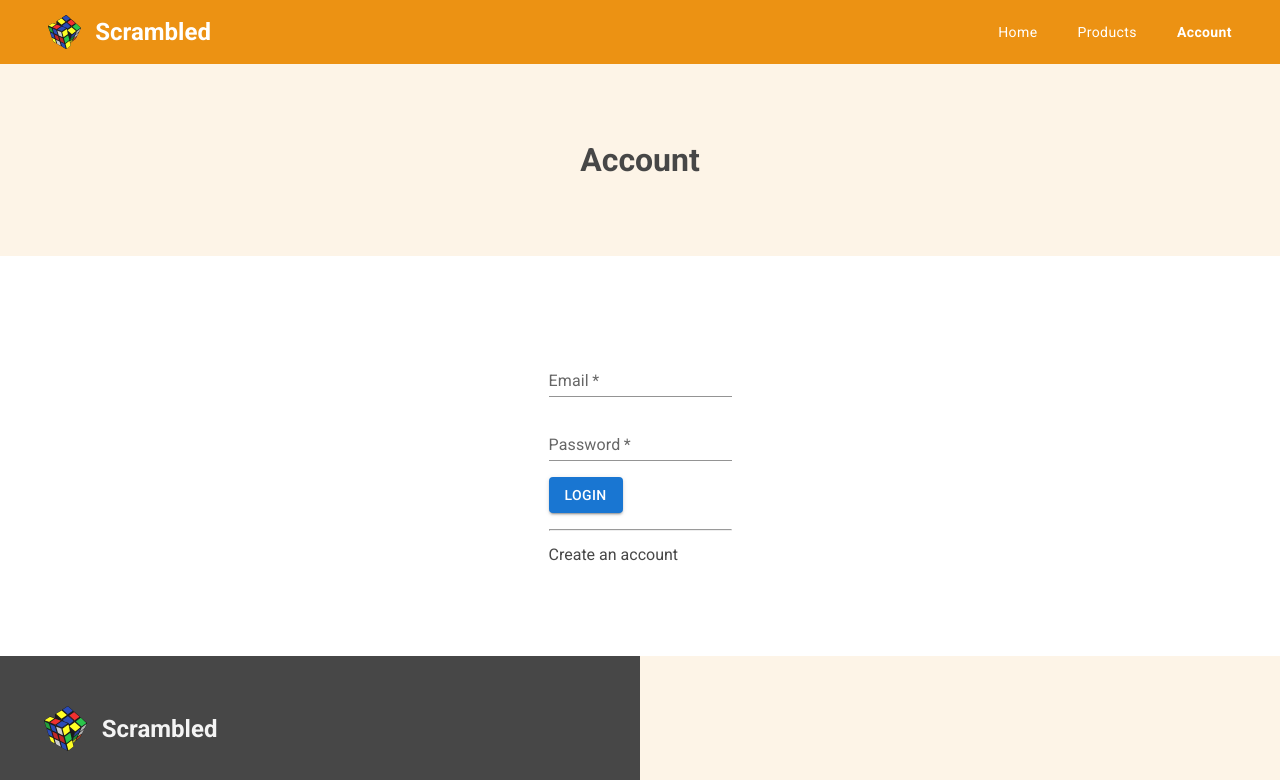
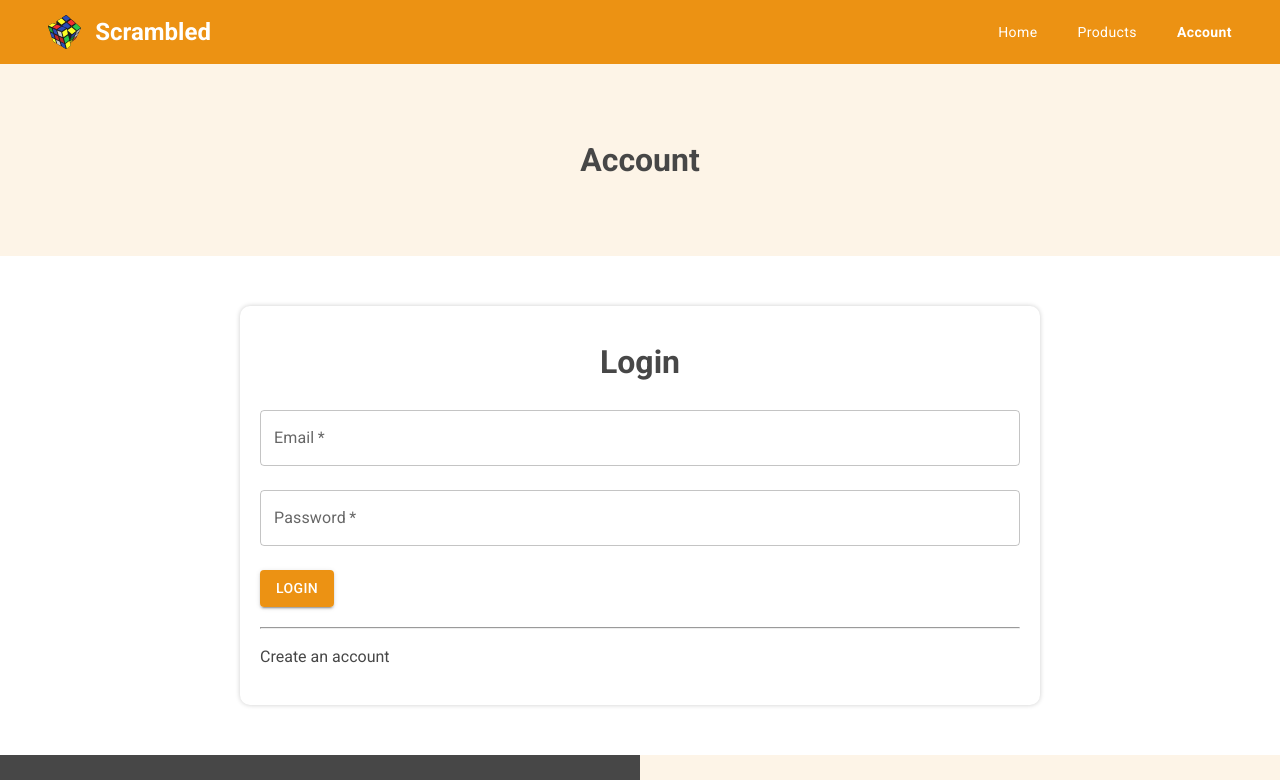
Before and after one commit to TasnimulHasan007/scrambled-cube-shop-client, a React (Create React App) app: page /account in a window 1280 px wide. Shown: the top 780 px of the page. Built offline with nearby package versions, Linux system fonts and the light colour scheme; no server answers; what material-ui-confirm would draw is missing.

Commit message:
styles added

```diff
--- a/src/Pages/Purchase/Purchase.jsx
+++ b/src/Pages/Purchase/Purchase.jsx
@@ -36,7 +36,10 @@ const Purchase = () => {
         quantity={quantity}
       />
       <Header />
-      <Container maxWidth="xl" sx={{ py: 6 }}>
+      <Container
+        maxWidth="xl"
+        sx={{ py: 6, position: 'relative', minHeight: '400px' }}
+      >
         <Grid container spacing={4} sx={{ alignItems: 'center' }}>
           {product.name ? (
             <>
--- a/src/components/AddReview/AddReview.jsx
+++ b/src/components/AddReview/AddReview.jsx
@@ -33,7 +33,7 @@ const AddReview = () => {
       ...data,
       rating,
       userName: user?.displayName,
-      photoURL: user?.photoURL,
+      photoURL: user?.photoURL || '',
     }
     console.log(review)
 
@@ -64,8 +64,8 @@ const AddReview = () => {
   }
   return (
     <div>
-      <Typography variant="h5">Add a review</Typography>
       <form onSubmit={handleSubmit(addReview)} className="form">
+        <h2 className="form__title">Add a review</h2>
         <Typography variant="h6" sx={{ fontWeight: '500', fontSize: '14px' }}>
           Rating
         </Typography>
--- a/src/components/Login/Login.jsx
+++ b/src/components/Login/Login.jsx
@@ -1,11 +1,26 @@
 import { useState } from 'react'
 import { useForm } from 'react-hook-form'
-import { Button, TextField, CircularProgress, Alert } from '@mui/material'
+import { Button, TextField, Alert } from '@mui/material'
+import { makeStyles } from '@mui/styles'
 import { Link } from 'react-router-dom'
 import useAuth from '../../hooks/useAuth'
 import Snack from '../Snack/Snack'
+import Loader from '../../Shared/Loader/Loader'
+
+const useStyles = makeStyles({
+  root: {
+    '& .MuiOutlinedInput-root.Mui-focused .MuiOutlinedInput-notchedOutline': {
+      borderColor: 'var(--clr-primary)',
+    },
+    '& .MuiInputLabel-outlined.Mui-focused': {
+      color: 'var(--clr-primary)',
+    },
+  },
+})
 
 const Login = ({ url, destination, history }) => {
+  // styled
+  const classes = useStyles()
   // states
   const [openLoginSnackbar, setOpenLoginSnackbar] = useState(false)
   // authentication stuff
@@ -24,39 +39,45 @@ const Login = ({ url, destination, history }) => {
     setOpenLoginSnackbar(false)
   }
   return (
-    <form onSubmit={handleSubmit(handleLogin)}>
+    <form onSubmit={handleSubmit(handleLogin)} className="form">
+      <h2 className="form__title">Login</h2>
       {isLoading ? (
-        <CircularProgress />
+        <Loader />
       ) : (
         <>
           <TextField
+            className={classes.root}
             label="Email"
             type="email"
             placeholder="example@domain.com"
-            variant="standard"
+            sx={{ mb: 3, width: '100%' }}
+            variant="outlined"
             {...register('email')}
             required
           />
-          <br />
-          <br />
           <TextField
+            className={classes.root}
             label="Password"
             type="password"
             placeholder="******"
-            variant="standard"
+            sx={{ mb: 3, width: '100%' }}
+            variant="outlined"
             {...register('password')}
             required
           />
-          <br />
           {authError && <Alert severity="error">{authError}</Alert>}
           <br />
-          <Button variant="contained" color="primary" type="submit">
+          <Button
+            variant="contained"
+            sx={{
+              background:
+                'linear-gradient(to left, var(--clr-primary), var(--clr-primary))',
+            }}
+            type="submit"
+          >
             Login
           </Button>
-          <br />
-          <br />
-          <hr />
-          <br />
+          <hr style={{ marginBlock: '20px' }} />
           <Link to={`${url}/register`}>Create an account</Link>
         </>
       )}
--- a/src/components/MakeAdmin/MakeAdmin.jsx
+++ b/src/components/MakeAdmin/MakeAdmin.jsx
@@ -1,10 +1,24 @@
-import { Button, TextField, Typography } from '@mui/material'
+import { Button, TextField } from '@mui/material'
+import { makeStyles } from '@mui/styles'
 import { useState } from 'react'
 import { useForm } from 'react-hook-form'
 import useAuth from '../../hooks/useAuth'
 import Snack from '../Snack/Snack'
 
+const useStyles = makeStyles({
+  root: {
+    '& .MuiOutlinedInput-root.Mui-focused .MuiOutlinedInput-notchedOutline': {
+      borderColor: 'var(--clr-primary)',
+    },
+    '& .MuiInputLabel-outlined.Mui-focused': {
+      color: 'var(--clr-primary)',
+    },
+  },
+})
+
 const MakeAdmin = () => {
+  // styled
+  const classes = useStyles()
   // authentication stuff
   const { token } = useAuth()
   // states
@@ -40,10 +54,11 @@ const MakeAdmin = () => {
   }
   return (
     <div>
-      <Typography variant="h5">Add an Admin</Typography>
-      <form onSubmit={handleSubmit(makeAdmin)}>
+      <form onSubmit={handleSubmit(makeAdmin)} className="form">
+        <h2 className="form__title">Add an Admin</h2>
         <TextField
-          variant="standard"
+          className={classes.root}
+          sx={{ mb: 3, width: '100%' }}
           label="Email"
           type="email"
           placeholder="example@domain.com"
@@ -52,8 +67,14 @@ const MakeAdmin = () => {
           autoComplete="off"
         />
         <br />
-        <br />
-        <Button type="submit" variant="contained">
+        <Button
+          type="submit"
+          variant="contained"
+          sx={{
+            background:
+              'linear-gradient(to left, var(--clr-primary), var(--clr-primary))',
+          }}
+        >
           Make Admin
         </Button>
       </form>
--- a/src/components/Pay/Pay.jsx
+++ b/src/components/Pay/Pay.jsx
@@ -1,7 +1,12 @@
-import React from 'react'
+import pay from '../../images/pay.svg'
 
 const Pay = () => {
-  return <div>payment system coming soon</div>
+  return (
+    <div className="empty">
+      <h1>Coming Soon...</h1>
+      <img src={pay} alt="" />
+    </div>
+  )
 }
 
 export default Pay
--- a/src/components/Register/Register.jsx
+++ b/src/components/Register/Register.jsx
@@ -1,11 +1,26 @@
 import { useForm } from 'react-hook-form'
-import { Button, TextField, CircularProgress, Alert } from '@mui/material'
+import { Button, TextField, Alert } from '@mui/material'
+import { makeStyles } from '@mui/styles'
 import { Link } from 'react-router-dom'
 import useAuth from '../../hooks/useAuth'
 import { useState } from 'react'
 import Snack from '../Snack/Snack'
+import Loader from '../../Shared/Loader/Loader'
+
+const useStyles = makeStyles({
+  root: {
+    '& .MuiOutlinedInput-root.Mui-focused .MuiOutlinedInput-notchedOutline': {
+      borderColor: 'var(--clr-primary)',
+    },
+    '& .MuiInputLabel-outlined.Mui-focused': {
+      color: 'var(--clr-primary)',
+    },
+  },
+})
 
 const Register = ({ url, destination, history }) => {
+  // styled
+  const classes = useStyles()
   // states
   const [openRegisterSnackbar, setOpenRegisterSnackbar] = useState(false)
   // authentication stuff
@@ -24,48 +39,55 @@ const Register = ({ url, destination, history }) => {
     setOpenRegisterSnackbar(false)
   }
   return (
-    <form onSubmit={handleSubmit(handleRegister)}>
+    <form onSubmit={handleSubmit(handleRegister)} className="form">
       {isLoading ? (
-        <CircularProgress />
+        <Loader />
       ) : (
         <>
+          <h2 className="form__title">Register</h2>
           <TextField
+            className={classes.root}
             label="Name"
             placeholder="John Doe"
-            variant="standard"
+            sx={{ mb: 3, width: '100%' }}
+            variant="outlined"
             {...register('displayName')}
             required
           />
-          <br />
-          <br />
           <TextField
+            className={classes.root}
             label="Email"
             type="email"
             placeholder="example@domain.com"
-            variant="standard"
+            sx={{ mb: 3, width: '100%' }}
+            variant="outlined"
             {...register('email')}
             required
           />
-          <br />
-          <br />
           <TextField
+            className={classes.root}
             label="Password"
             type="password"
             placeholder="******"
-            variant="standard"
+            sx={{ mb: 3, width: '100%' }}
+            variant="outlined"
             {...register('password')}
             required
           />
-          <br />
           {authError && <Alert severity="error">{authError}</Alert>}
           <br />
-          <Button variant="contained" color="primary" type="submit">
+          <Button
+            variant="contained"
+            sx={{
+              background:
+                'linear-gradient(to left, var(--clr-primary), var(--clr-primary))',
+            }}
+            color="primary"
+            type="submit"
+          >
             Register
           </Button>
-          <br />
-          <br />
-          <hr />
-          <br />
+          <hr style={{ marginBlock: '20px' }} />
           <Link to={`${url}/login`}>Already Registered?</Link>
         </>
       )}
--- a/src/components/Reviews/Reviews.css
+++ b/src/components/Reviews/Reviews.css
@@ -8,9 +8,7 @@
 
 #reviews .testimonials {
   position: relative;
-  max-width: 100%;
-  -webkit-box-reflect: below 1px
-    linear-gradient(transparent 60%, rgba(0, 0, 0, 0.2));
+  width: 100vw;
 }
 
 #reviews .testimonials h1 {
@@ -41,7 +39,7 @@
 
 #reviews .testimonials .card .layer {
   position: absolute;
-  top: calc(100% - 5px);
+  top: 100%;
   left: 0;
   width: 100%;
   height: 100%;
--- a/src/index.css
+++ b/src/index.css
@@ -4,8 +4,8 @@
 /* variables */
 :root {
   /* colors */
-  --clr-primary: hsl(35, 85%, 50%);
-  --bg-light: hsl(35, 85%, 95%);
+  --clr-primary: #ec9213;
+  --bg-light: #fdf4e7;
   --text-dark: #474747;
 }
 
@@ -31,6 +31,11 @@
   padding: 0;
   line-height: 1;
   box-sizing: border-box;
+}
+
+*::selection {
+  background: var(--clr-primary);
+  color: #fff;
 }
 
 body {
@@ -62,4 +67,27 @@ img {
   box-shadow: 0 0 5px rgb(0 0 0 / 20%);
   box-sizing: border-box;
   border-radius: 10px;
+  position: relative;
+  min-height: 350px;
 }
+
+.form__title {
+  display: block;
+  text-align: center;
+  font-size: 2rem;
+  margin-bottom: 20px;
+  font-weight: 700;
+  margin-bottom: 32px;
+}
+
+.empty {
+  color: var(--text-dark);
+  text-align: center;
+  width: 100%;
+  margin-block: 40px;
+}
+
+.empty h1 {
+  font-size: 2.5rem;
+  margin-bottom: 4rem;
+}
```
Also changed, not shown: src/components/AddProduct/AddProduct.jsx (+10 -25 lines), src/components/MyOrders/MyOrders.jsx (+7 -11 lines), src/components/Reviews/Reviews.jsx (+15 -1 lines), src/images/order.svg (added), src/images/pay.svg (added).
